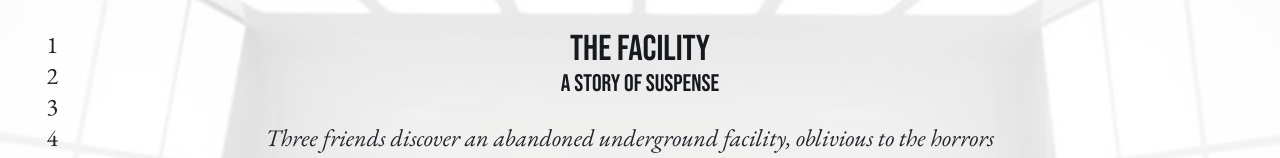
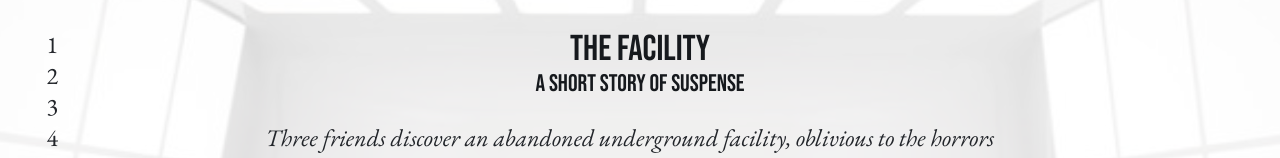
Before and after one commit to Objectivitix/realms-beyond, a plain HTML site: page the-facility/index.html in a window 1280 px wide. Shown: the part 211-369 px from the top of the page. Drawn offline with nearby package versions, Linux system fonts and the light colour scheme.

Commit message:
Change "The Facility" short desc

```diff
--- a/the-facility/index.html
+++ b/the-facility/index.html
@@ -22,7 +22,7 @@
     <header>
       <hgroup>
         <h1>The Facility</h1>
-        <p>a story of suspense</p>
+        <p>a short story of suspense</p>
       </hgroup>
       <p class="desc">Three friends discover an abandoned underground facility, oblivious to the horrors lurking inside.
       </p>
```
